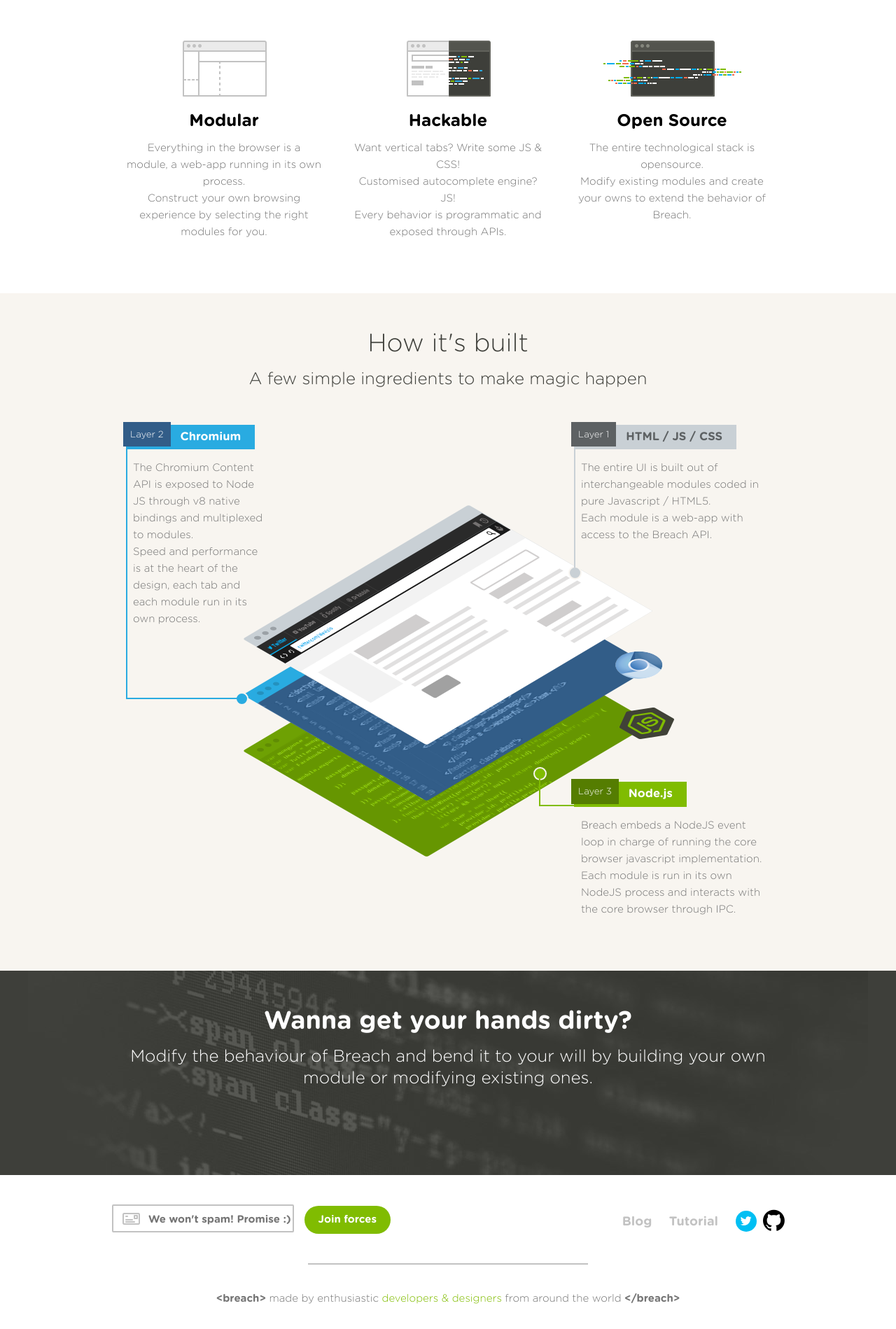
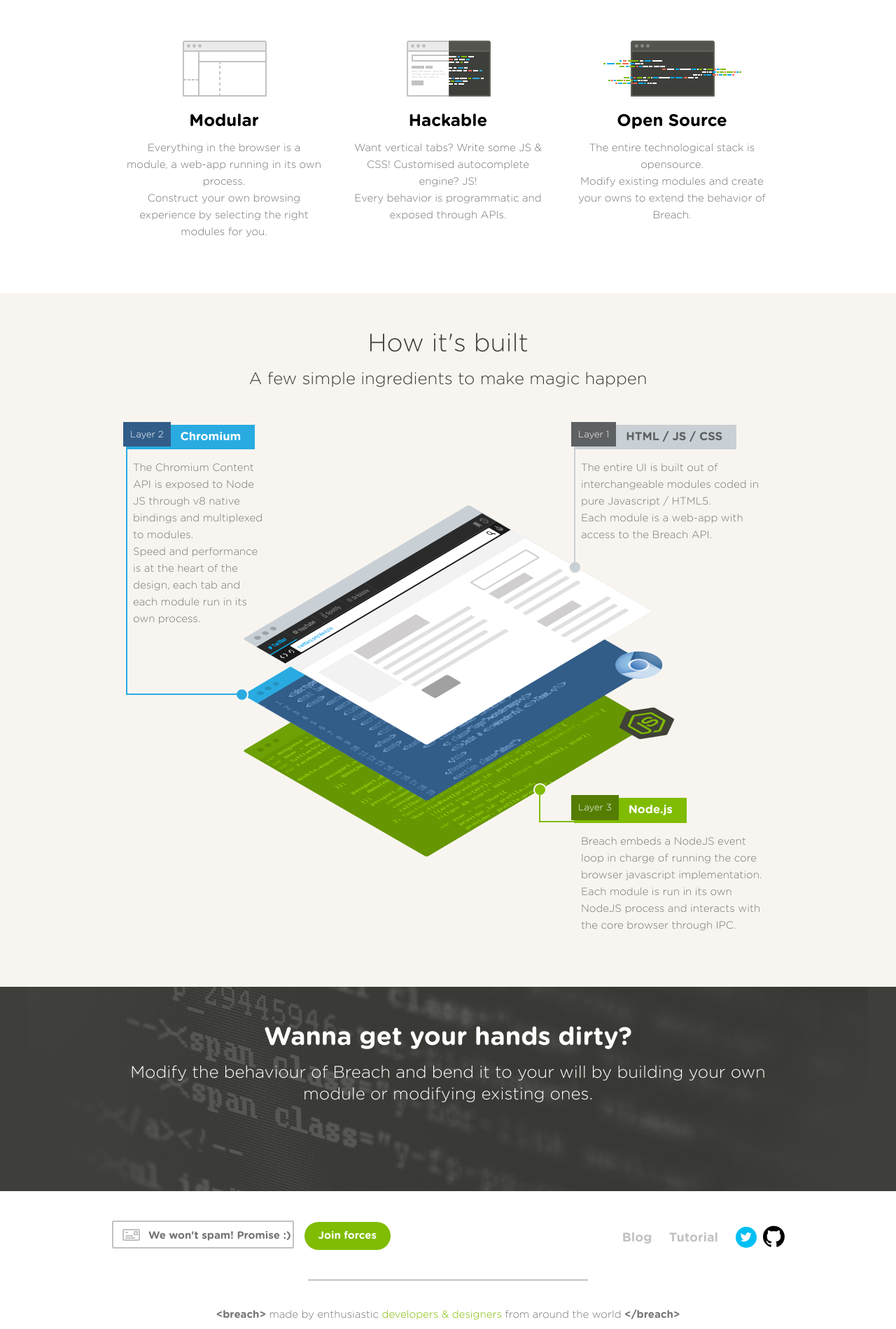
Before and after one commit to spolu/breach_core, a Jekyll site: the page alpha/index.html, which Jekyll copies as it is, in a window 1280 px wide. Shown: the part 714-2613 px from the top of the page at 70% size. Built offline with Jekyll 4.4.1, drawn with Linux system fonts in a browser that asks for light colours; Markdown is read by kramdown in place of the engine named in the settings; grey boxes are pictures that could not be loaded.

Commit message:
minor changes to line breaks and stuff

```diff
--- a/alpha/css/_responsive.scss
+++ b/alpha/css/_responsive.scss
@@ -98,7 +98,7 @@
       @include display-flex;
       @include flex-props(row wrap, flex-start, flex-start, center);
       img {
-        width: 33%;
+        width: 175px;
         height: auto;
       }
       div {
--- a/alpha/css/style.css
+++ b/alpha/css/style.css
@@ -1579,7 +1579,7 @@
     width: 960px;
     margin: 0 auto;
     position: relative;
-    height: 720px;
+    height: 743px;
     counter-reset: layers;
     z-index: 4; }
     #tech .explanation article {
@@ -1654,7 +1654,7 @@
           display: block;
           border-left: 2px solid #c9d0d5; }
         #tech .explanation article:nth-child(1) div:after {
-          top: 202px;
+          top: 194px;
           background: #c9d0d5; }
     #tech .explanation article:nth-child(2) {
       position: absolute;
@@ -1674,14 +1674,14 @@
             background: #325d88; }
         #tech .explanation article:nth-child(2) div:before {
           content: "";
-          height: 390px;
+          height: 384px;
           width: 160px;
           position: absolute;
           display: block;
           border-left: 2px solid #29abe1;
           border-bottom: 2px solid #29abe1; }
         #tech .explanation article:nth-child(2) div:after {
-          top: 390px;
+          top: 384px;
           left: 184px;
           margin-top: -8px;
           background: #29abe1; }
@@ -2013,7 +2013,7 @@
       -moz-align-content: flex-start;
       -moz-align-items: center; }
       #features .col-4-12 img {
-        width: 33%;
+        width: 175px;
         height: auto; }
       #features .col-4-12 div {
         flex: 1 1 auto;
--- a/alpha/index.html
+++ b/alpha/index.html
@@ -48,7 +48,7 @@
       <img src="images/feature-hackable.png" alt="very hackable">
       <div>
         <h5>Hackable</h5>
-        <p>Want vertical tabs? Write some JS &amp; CSS!<br>Customised autocomplete engine? JS!<br>Every behavior is programmatic and exposed through APIs.</p>
+        <p>Want vertical tabs? Write some JS &amp; CSS! Customised autocomplete engine? JS!<br>Every behavior is programmatic and exposed through APIs.</p>
       </div>
     </article>
     <article class="col-4-12 wow fadeInDown" data-wow-delay=".9s">
```
Also changed, not shown: alpha/css/_tech.scss (+4 -4 lines).
